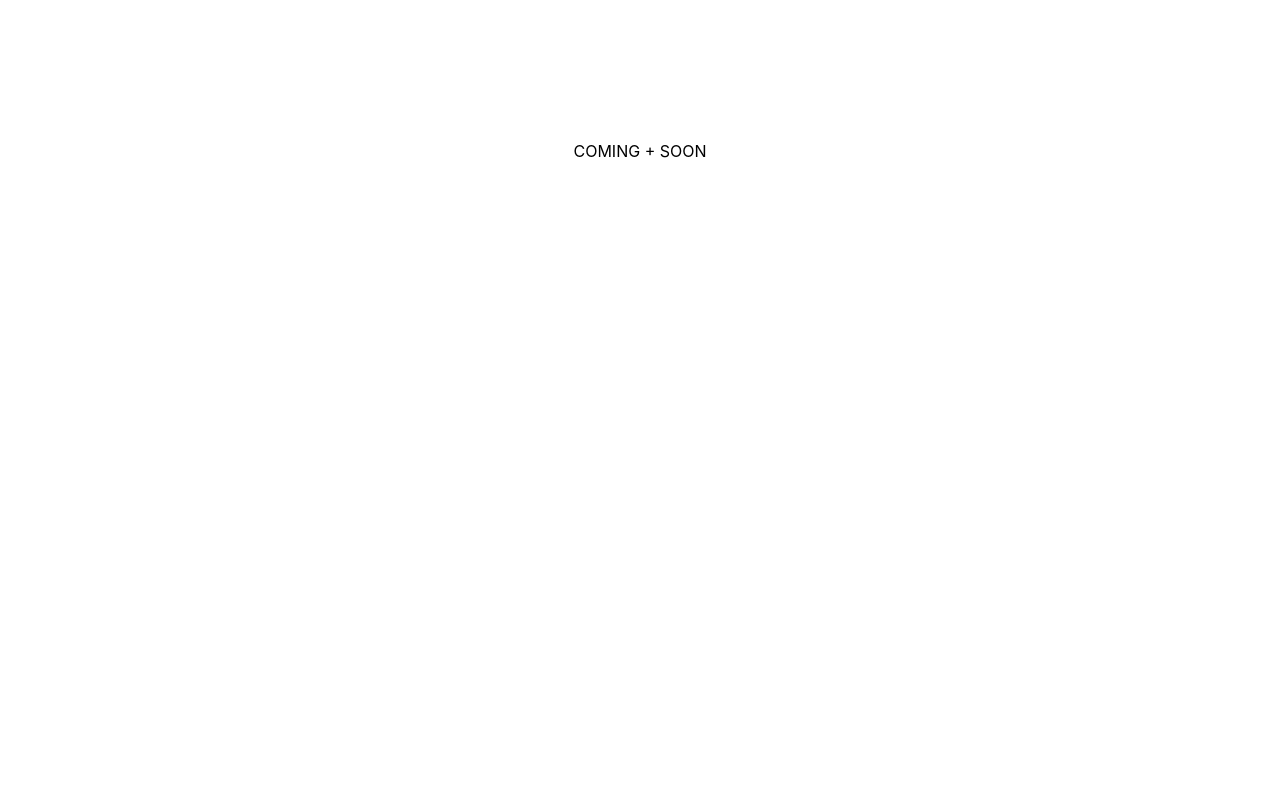
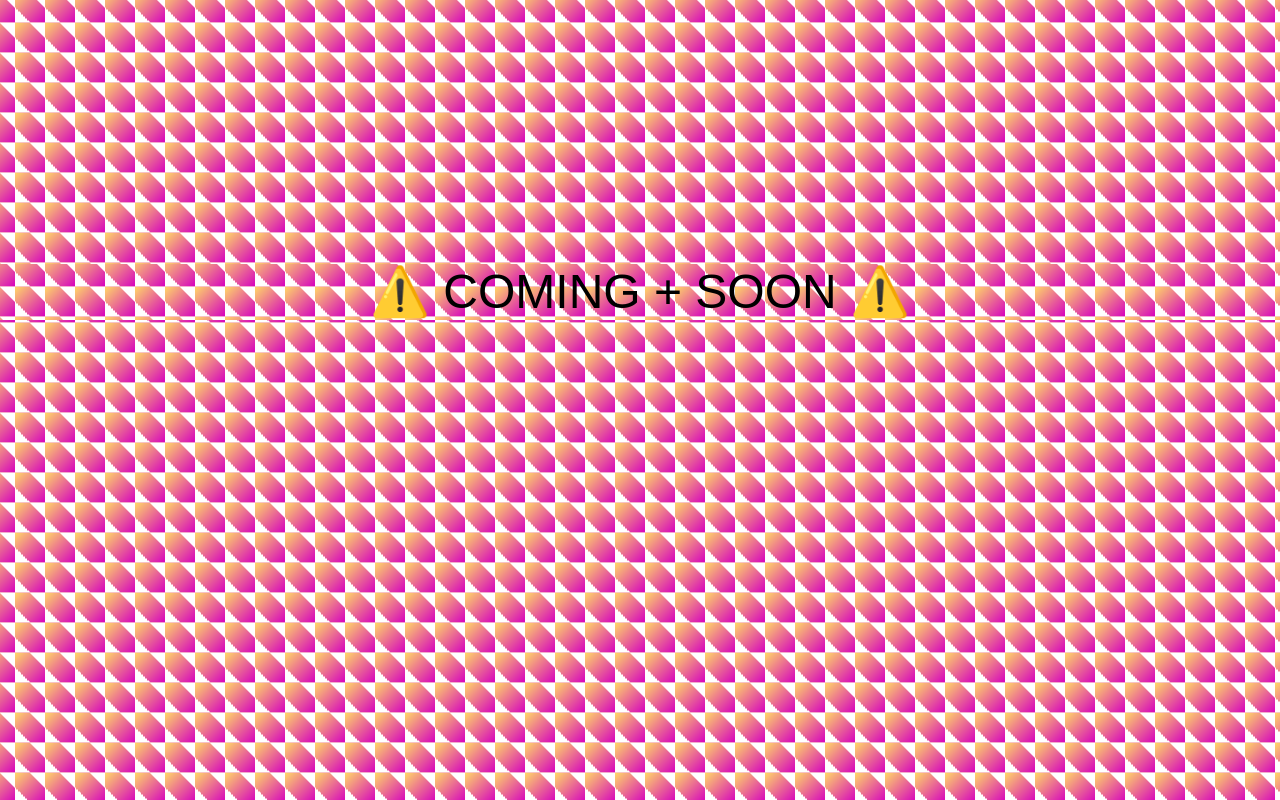
Before and after one commit to thirdeyeclub/letter, a React (Create React App) app in the folder client/: page / in a window 1280 px wide. Built offline with nearby package versions, Linux system fonts and the light colour scheme.

Commit message:
diffrent page

```diff
--- a/client/src/App.js
+++ b/client/src/App.js
@@ -5,7 +5,9 @@ class App extends Component {
   render() {
     return (
     <>
-    <div className="Title">COMING + SOON</div>
+    <body>
+    <div className="Title">⚠️ COMING + SOON ⚠️</div>
+    </body>
     </>
     );
   }
--- a/client/src/App.sass
+++ b/client/src/App.sass
@@ -1,6 +1,37 @@
 .Title
-    text-align: center;
-    margin-top: 11%;
+    text-align: center
+    margin-top: 21%
+    font-size: 300%
+    animation: bounce 100s infinite linear
 
 .P
-    text-align: center;
+    text-align: center
+
+body
+    color: black
+    font-family: "Questrial", sans-serif
+    background-color: #ffffff
+    background-image: linear-gradient(45deg, #ffffff 25%, transparent 25%, transparent 75%, #ffffff 75%, #ffffff), linear-gradient(135deg, rgba(255,217,102,1) 0%,rgba(214,4,189,1) 99%,rgba(214,4,189,1) 99%)
+    background-size: 30px 30px
+    background-position: 0 0
+    animation: slide 4s infinite linear
+
+@keyframes slide
+    from
+        background-position: 0 0
+
+    to
+        background-position: -120px 60px
+
+    @keyframes bounce
+    0%
+        transform: scale(1, 1) translate(0px, 0px)
+
+    30%
+        transform: scale(1, 1) translate(0px, 5px)
+
+    75%
+        transform: scale(1, 1) translate(0px, -5px)
+
+    100%
+        transform: scale(1, 1) translate(0px, 0px)
```
